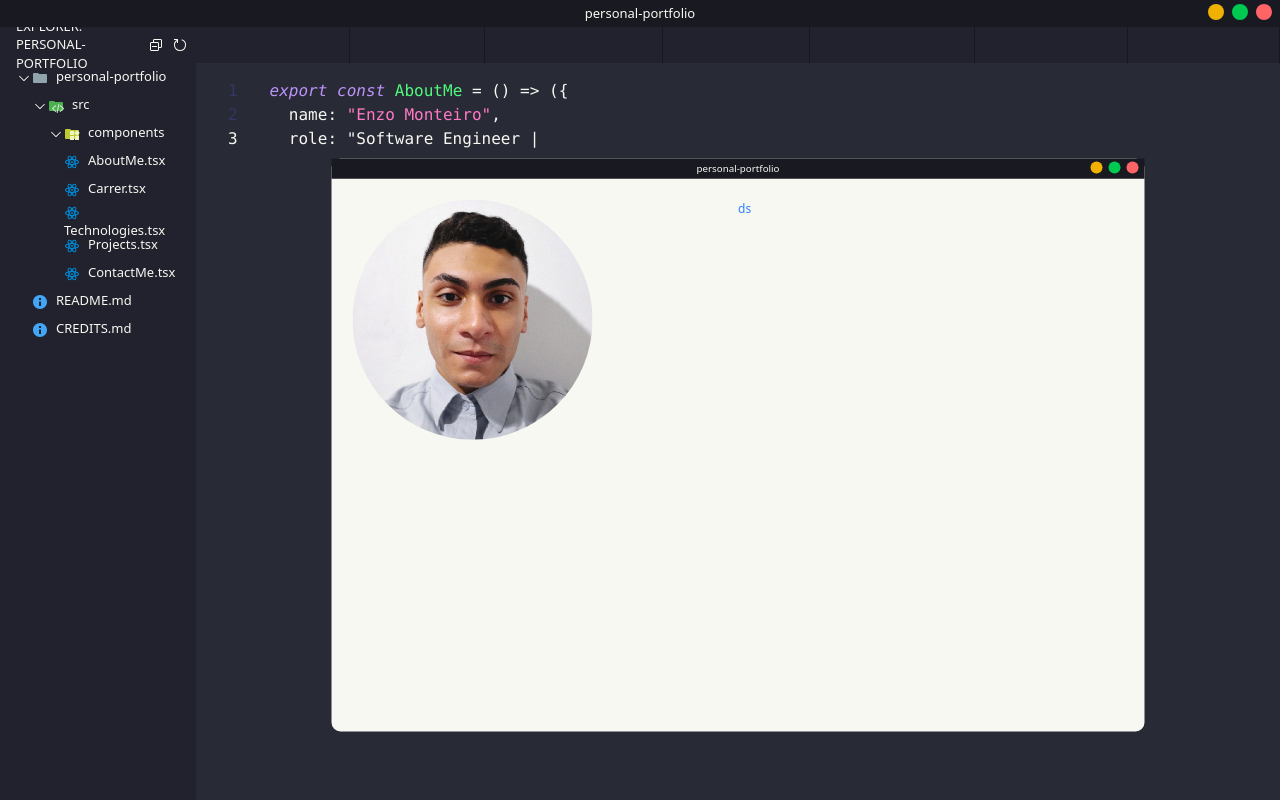
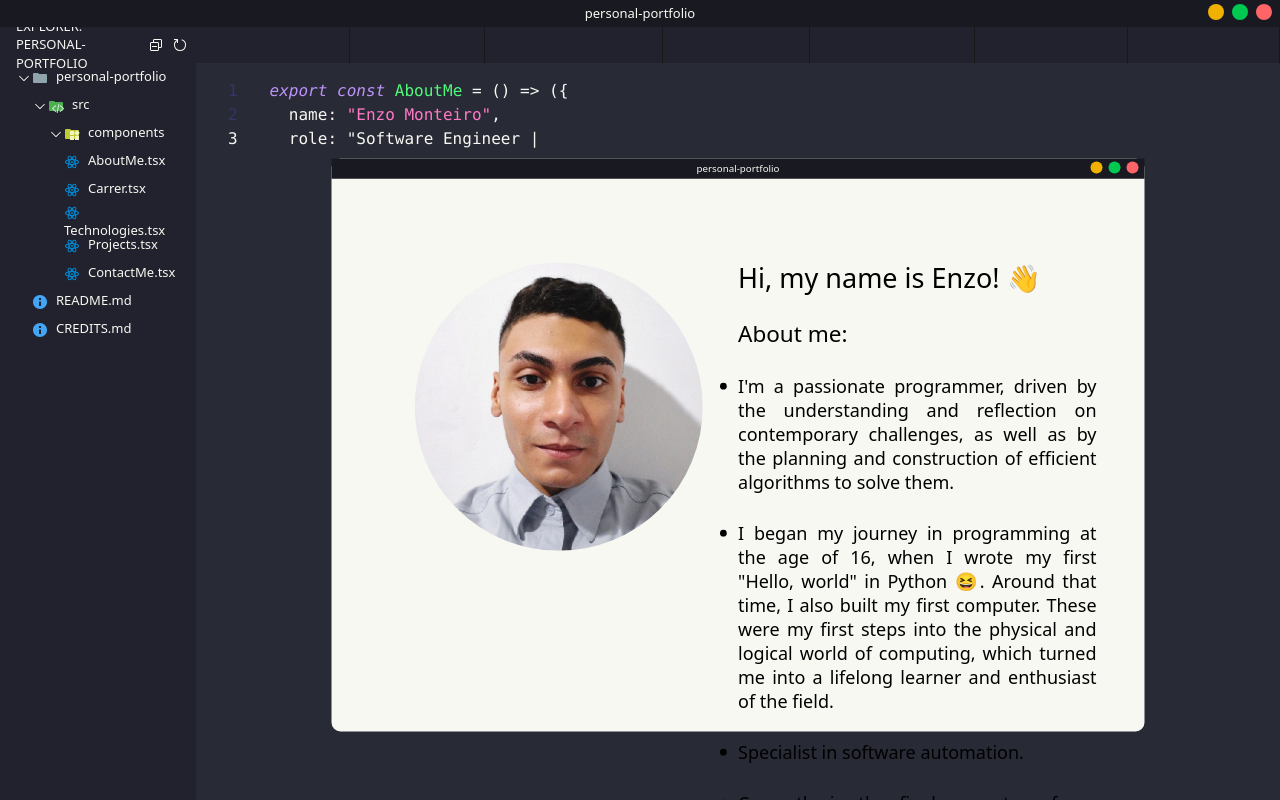
Before and after one commit to Enzovnm/personal-portfolio, a React (Vite) app in the folder personal-portfolio/: page / in a window 1280 px wide. Built offline with nearby package versions, Linux system fonts and the light colour scheme.

Commit message:
feat: Styling about component

```diff
--- a/personal-portfolio/src/components/AboutMe/AboutMe.tsx
+++ b/personal-portfolio/src/components/AboutMe/AboutMe.tsx
@@ -2,16 +2,39 @@ import imgUrl from "../../assets/me.png";
 
 export const AboutMe = () => {
   return (
-    <div className="flex h-full w-full">
-      <div className="  w-1/2">
-        <div className="w-80 h-80 rounded-full">
+    <div className="flex h-full pt-12 w-full">
+      <div className=" flex justify-center w-1/2">
+        <div className="w-96 h-96 rounded-full">
           <img
             className="w-full h-full rounded-full object-cover "
             src={imgUrl}
           />
         </div>
       </div>
-      <div className=" w-1/2">ds</div>
+      <div className="text-4xl w-1/2">
+        <h1 className="">Hi, my name is Enzo! 👋</h1>
+        <div className="mt-9 ">
+          <h2 className="text-3xl text">About me:</h2>
+          <ul className="text-2xl mt-9 space-y-9 text-justify list-disc ">
+            <li>
+              I'm a passionate programmer, driven by the understanding and
+              reflection on contemporary challenges, as well as by the planning
+              and construction of efficient algorithms to solve them.
+            </li>
+            <li>
+              I began my journey in programming at the age of 16, when I wrote
+              my first "Hello, world" in Python 😆. Around that time, I also
+              built my first computer. These were my first steps into the
+              physical and logical world of computing, which turned me into a
+              lifelong learner and enthusiast of the field.
+            </li>
+            <li>Specialist in software automation.</li>
+            <li>
+              Currently in the final semester of my Computer Science degree.
+            </li>
+          </ul>
+        </div>
+      </div>
     </div>
   );
 };
--- a/personal-portfolio/src/components/MainContent/CodeBlock.tsx
+++ b/personal-portfolio/src/components/MainContent/CodeBlock.tsx
@@ -1,4 +1,4 @@
-import React, { useState, useEffect } from "react";
+import { useState, useEffect } from "react";
 import { Highlight, themes } from "prism-react-renderer";
 
 const fullCode = `export const AboutMe = () => ({
@@ -6,7 +6,6 @@ const fullCode = `export const AboutMe = () => ({
   role: "Software Engineer @Albato",
   techStack: ["React", "Node.js", "Prisma"],
   currentlyLearning: ["Clean Architecture", "AI APIs"],
-  funFact: "Soccer",
 });
 
 AboutMe();`;
--- a/personal-portfolio/src/components/MainContent/ModalContent.tsx
+++ b/personal-portfolio/src/components/MainContent/ModalContent.tsx
@@ -5,5 +5,5 @@ interface ModalContentProps {
 }
 
 export const ModalContent = ({ children }: ModalContentProps) => {
-  return <section className="w-full h-full p-7">{children}</section>;
+  return <section className="w-full h-full p-16">{children}</section>;
 };
--- a/personal-portfolio/src/components/MainContent/ModalMain.tsx
+++ b/personal-portfolio/src/components/MainContent/ModalMain.tsx
@@ -4,7 +4,7 @@ import { ModalContent } from "./ModalContent";
 
 export const ModalMain = () => {
   return (
-    <div className="bg-white h-full w-full text-blue-500 absolute top-0 left-0 scale-75 rounded-xl">
+    <div className="bg-white h-full w-full text-black absolute top-0 left-0 scale-75 rounded-xl">
       <TitleBar />
       <ModalContent>
         <AboutMe />
```
